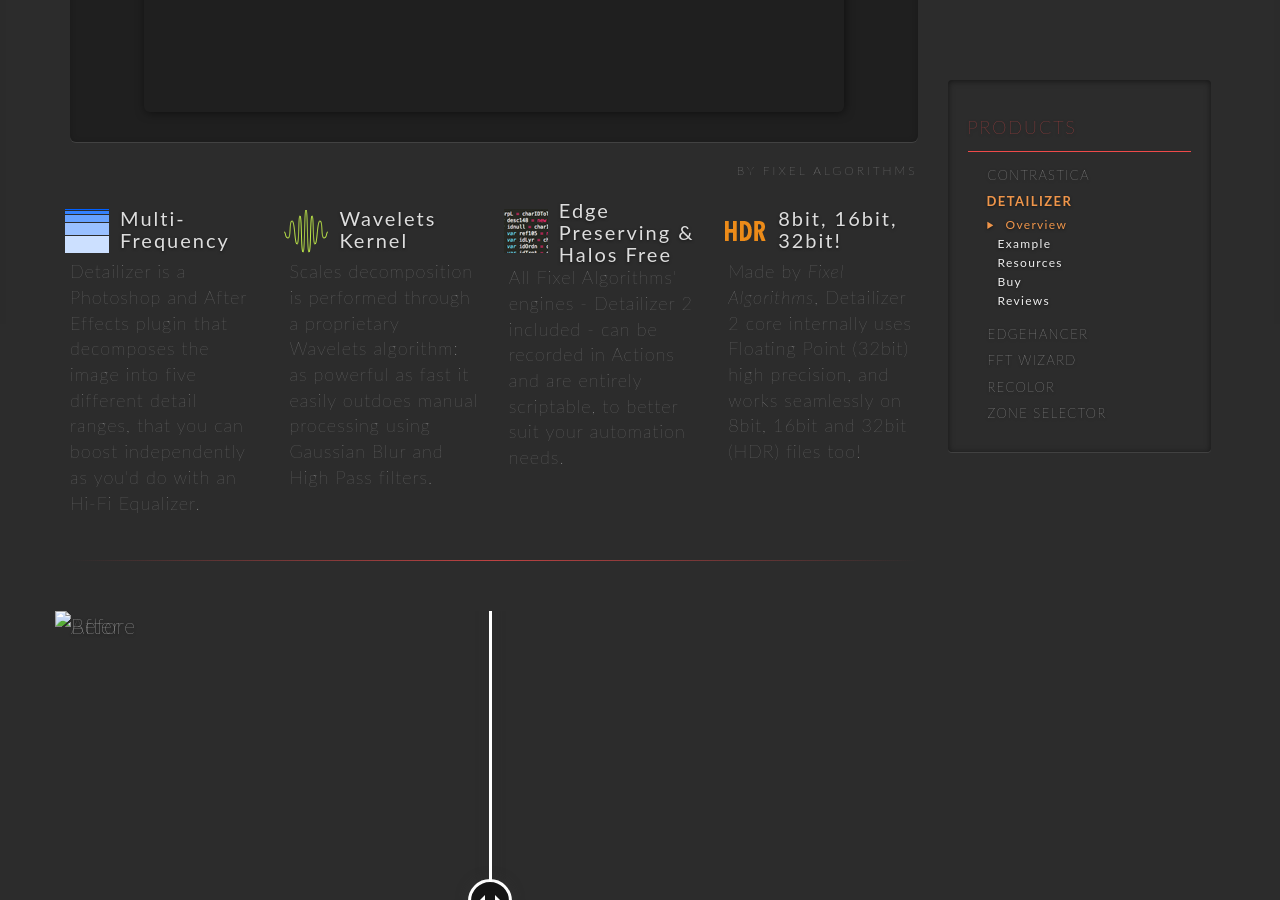
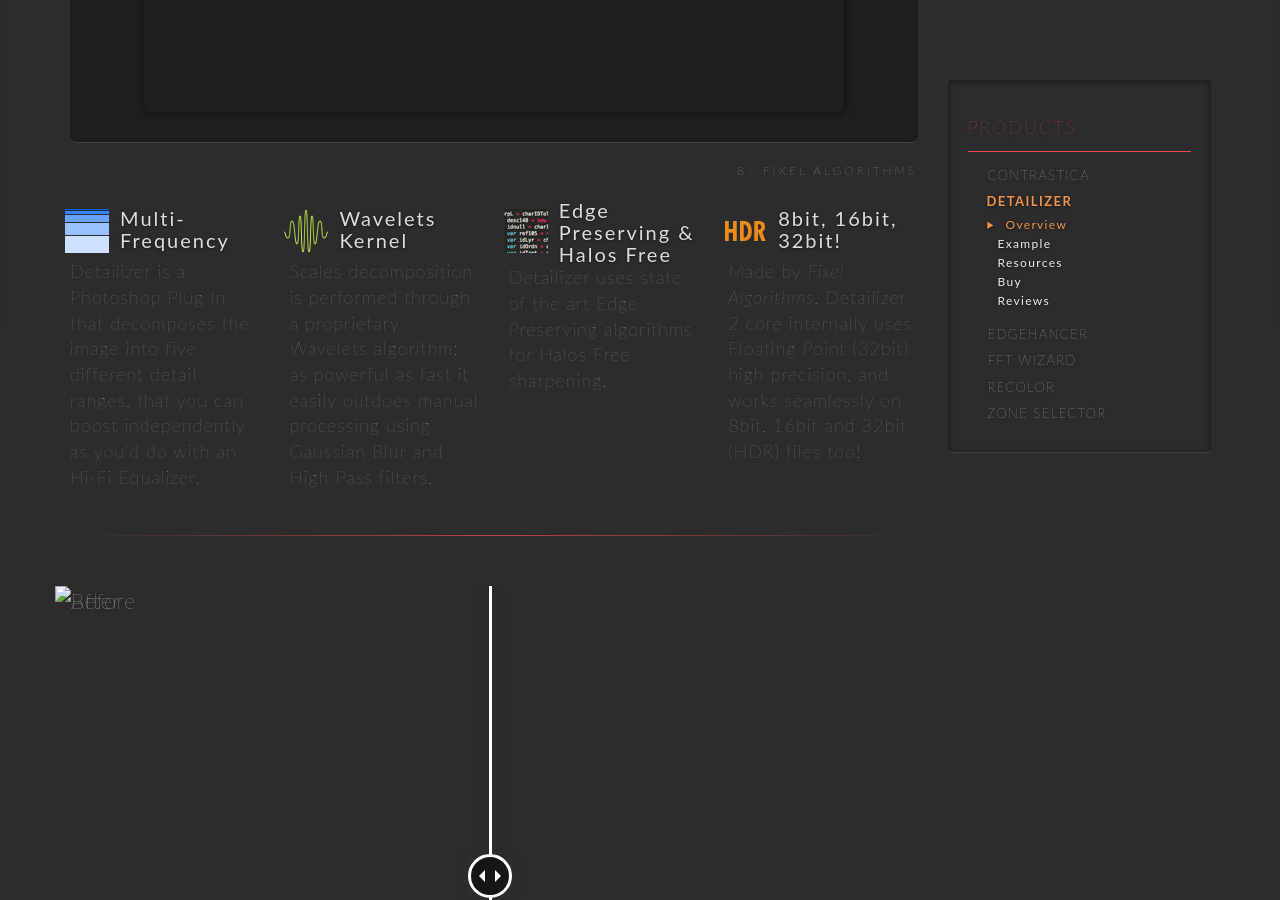
Before and after one commit to FixelAlgorithmsTeam/fixel, a Jekyll site: the page built from products/detailizer3/index.html, in a window 1280 px wide and 900 px high, scrolled down 576 px. Built offline with Jekyll 4.4.1, drawn with Linux system fonts in a browser that asks for light colours; nearby versions of some CDN libraries; comment, search, counter and statistics services are not loaded.

Commit message:
New 	- 	Fixel Detailizer 3 Product Page (Work in Progress). Fixed 	- 	B Known Issues 	-	C To Do 	- 	Enable MathJax (See documentation). Remarks 	- 	E

```diff
--- a/products/detailizer3/index.html
+++ b/products/detailizer3/index.html
@@ -31,7 +31,7 @@
 				<div class="row">
 					<div class="col-md-3">
 						<h3 class="feature-title feature-detailizer detailizer-frequency">Multi-Frequency</h3>
-						<p class="feature-text" property="description">Detailizer is a Photoshop and After Effects plugin that decomposes the image into five different detail ranges, that you can boost independently as you'd do with an Hi-Fi Equalizer.</p>
+						<p class="feature-text" property="description">Detailizer is a Photoshop Plug In that decomposes the image into five different detail ranges, that you can boost independently as you'd do with an Hi-Fi Equalizer.</p>
 					</div>
 					<div class="col-md-3">
 						<h3 class="feature-title feature-detailizer detailizer-wavelets">Wavelets Kernel</h3>
@@ -39,7 +39,7 @@
 					</div>
 					<div class="col-md-3">
 						<h3 class="feature-title feature-detailizer detailizer-script">Edge Preserving & Halos Free</h3>
-						<p class="feature-text">All Fixel Algorithms' engines - Detailizer 2 included - can be recorded in Actions and are entirely scriptable, to better suit your automation needs.</p>
+						<p class="feature-text">Detailizer uses state of the art Edge Preserving algorithms for Halos Free sharpening.</p>
 					</div>
 					<div class="col-md-3">
 						<h3 class="feature-title feature-detailizer detailizer-hdr">8bit, 16bit, 32bit!</h3>
```
